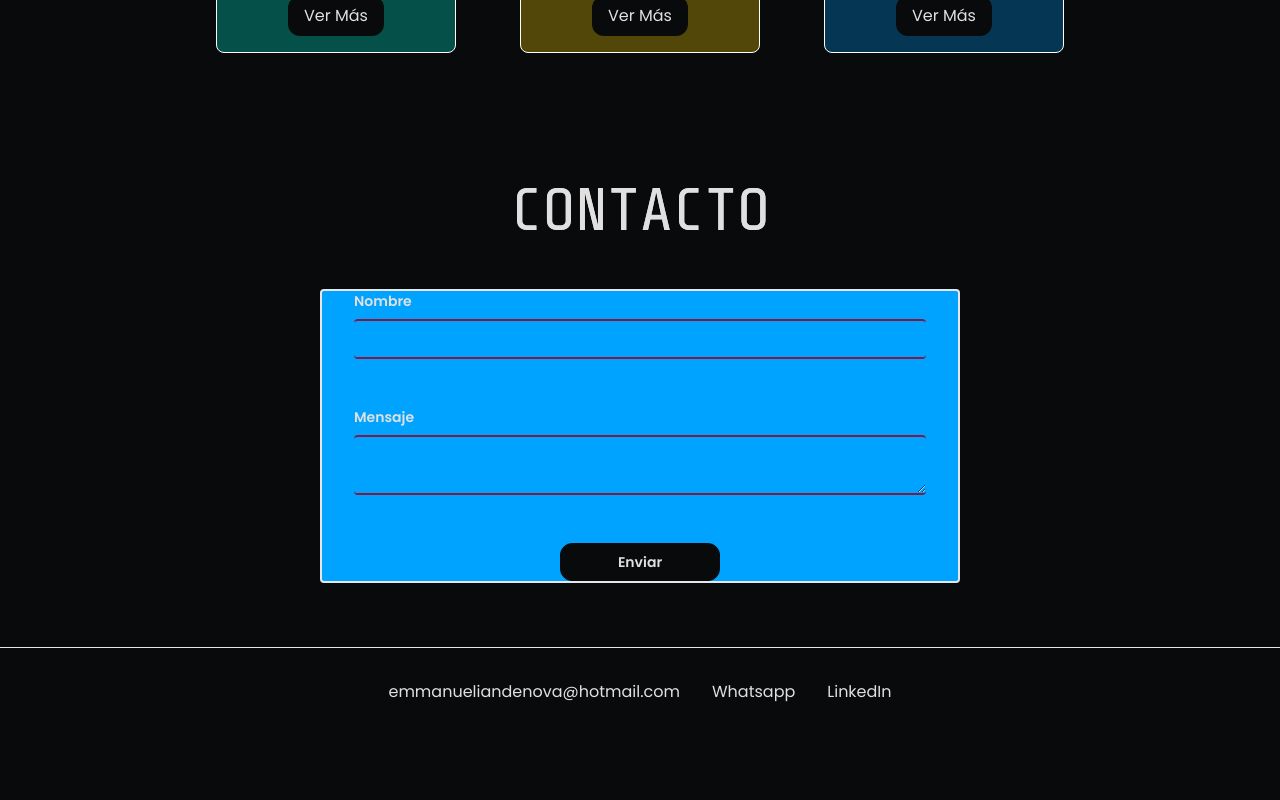
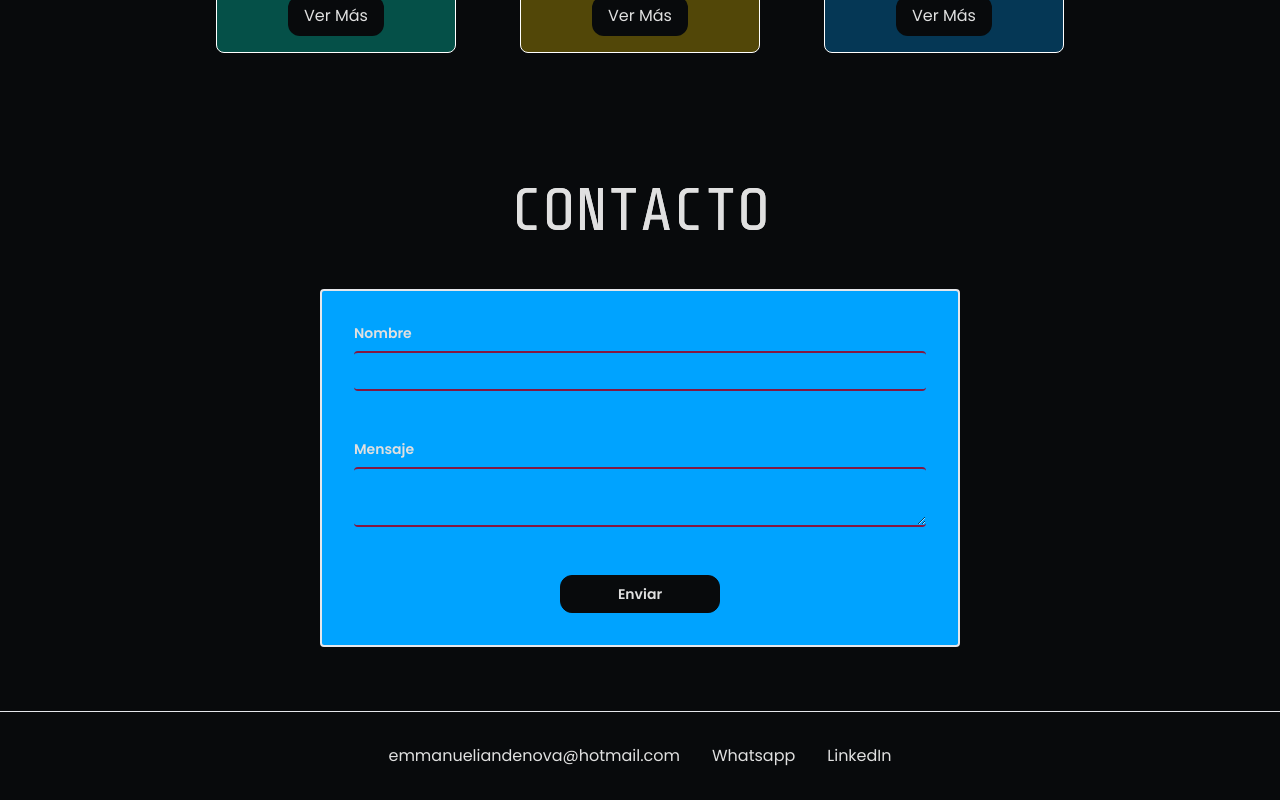
Before and after one commit to Lino09/nova, a Next.js app: page / in a window 1280 px wide. Shown: the part 1488-2288 px from the top of the page. Before the commit the page ends 2224 px from the top, so only its background shows below. Built offline with nearby package versions, Linux system fonts and the light colour scheme.

Commit message:
form fix

```diff
--- a/components/Form.tsx
+++ b/components/Form.tsx
@@ -17,7 +17,7 @@ const Form = () => {
   return (
     <form
       onSubmit={handleSubmit}
-      className="flex flex-col gap-12 w-full md:w-1/2 border-2 px-8 rounded bg-cyberpunk-ble text-cyberpunk-white font-bold"
+      className="flex flex-col gap-12 w-full md:w-1/2 border-2 p-8 rounded bg-cyberpunk-ble text-cyberpunk-white font-bold"
     >
       <label htmlFor="name" className="flex flex-col">
         <span className="">Nombre</span>
```
